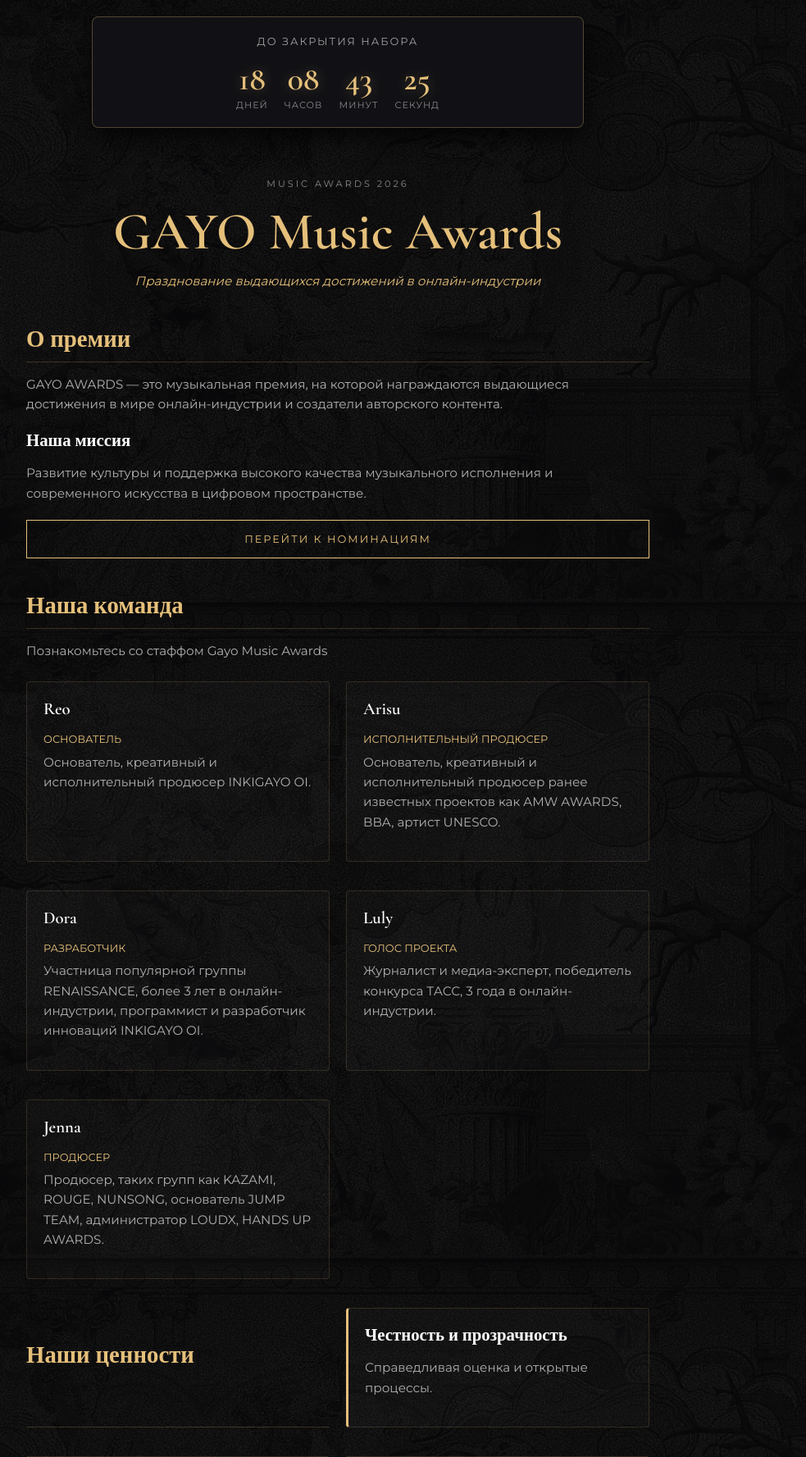
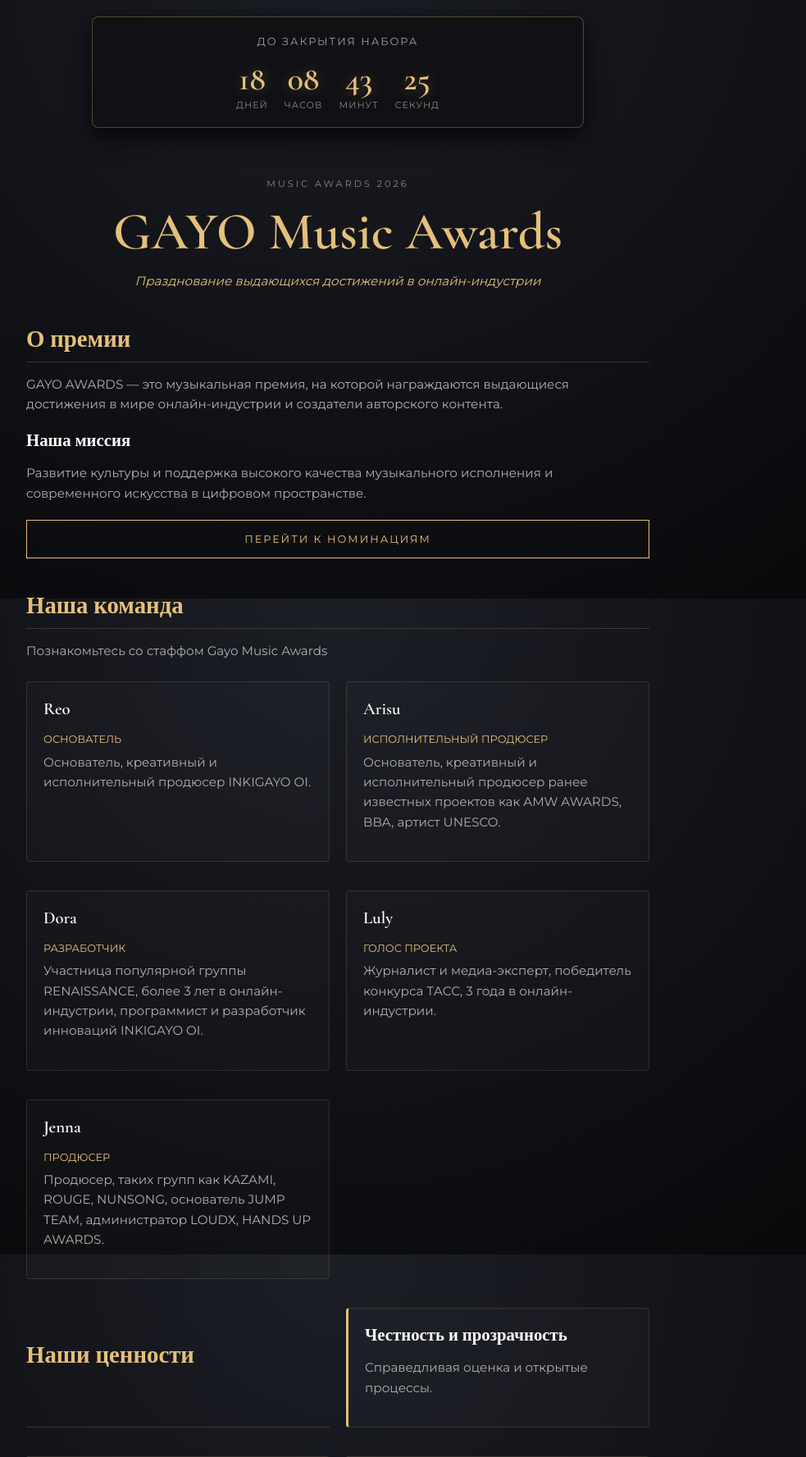
Before and after one commit to kkqumii/gayo-awards, a Flask app: page / in a window 1280 px wide. Shown: the part 70-1847 px from the top of the page at 82% size, without its empty margins (228-1211 px from the left). Run offline with Flask 3, Linux system fonts and the light colour scheme.

Commit message:
Update base.html

```diff
--- a/templates/base.html
+++ b/templates/base.html
@@ -9,7 +9,7 @@
         * { margin: 0; padding: 0; box-sizing: border-box; }
 
                 body {
-            background-image: linear-gradient(rgba(8, 8, 10, 0.9), rgba(8, 8, 10, 0.9)), url("{{ url_for('static', filename='background.png') }}");
+            background: radial-gradient(circle at top, #1c1e26 0%, #08080a 100%);
             background-size: cover;
             background-position: center;
             background-attachment: fixed;
```
